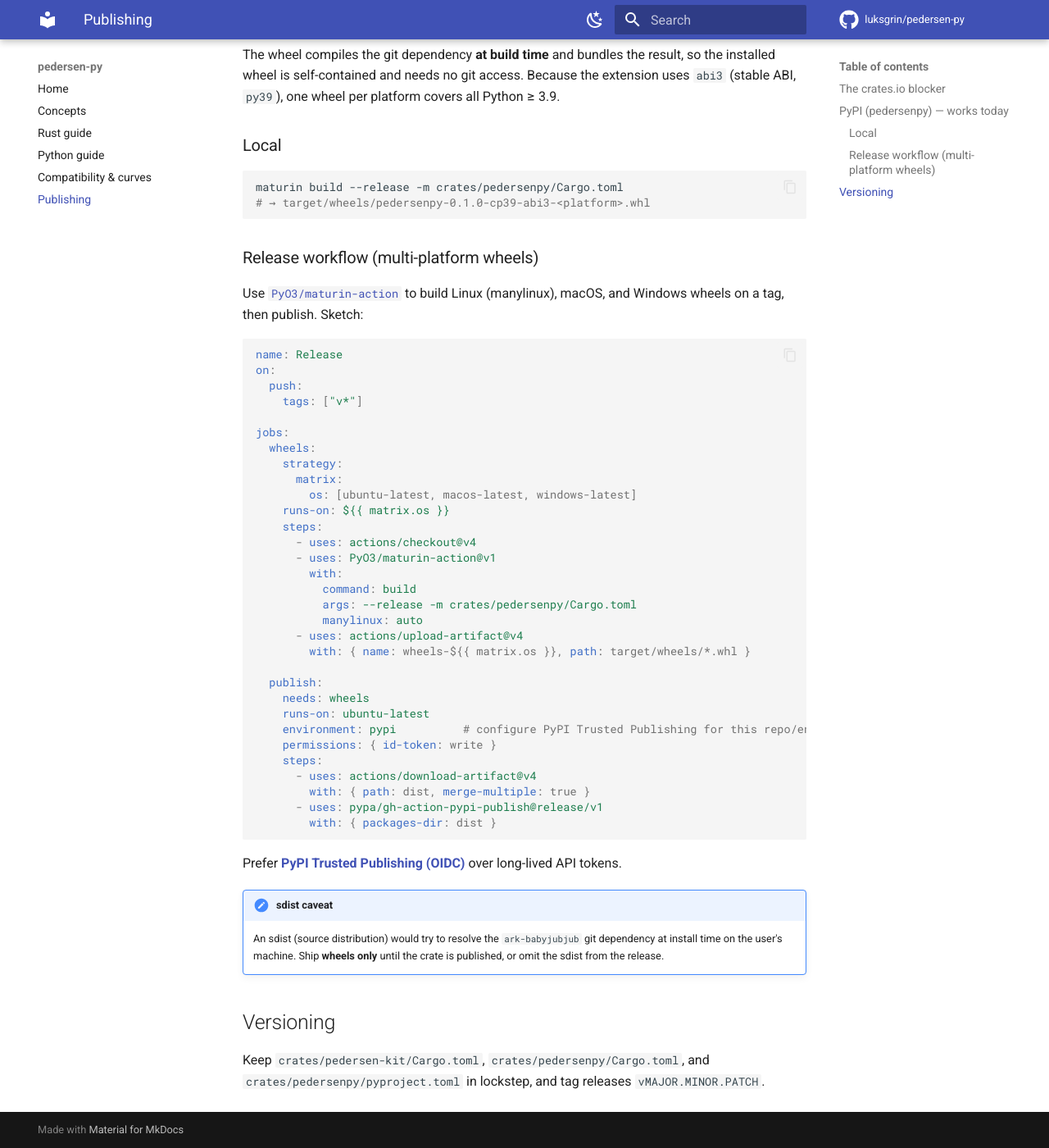
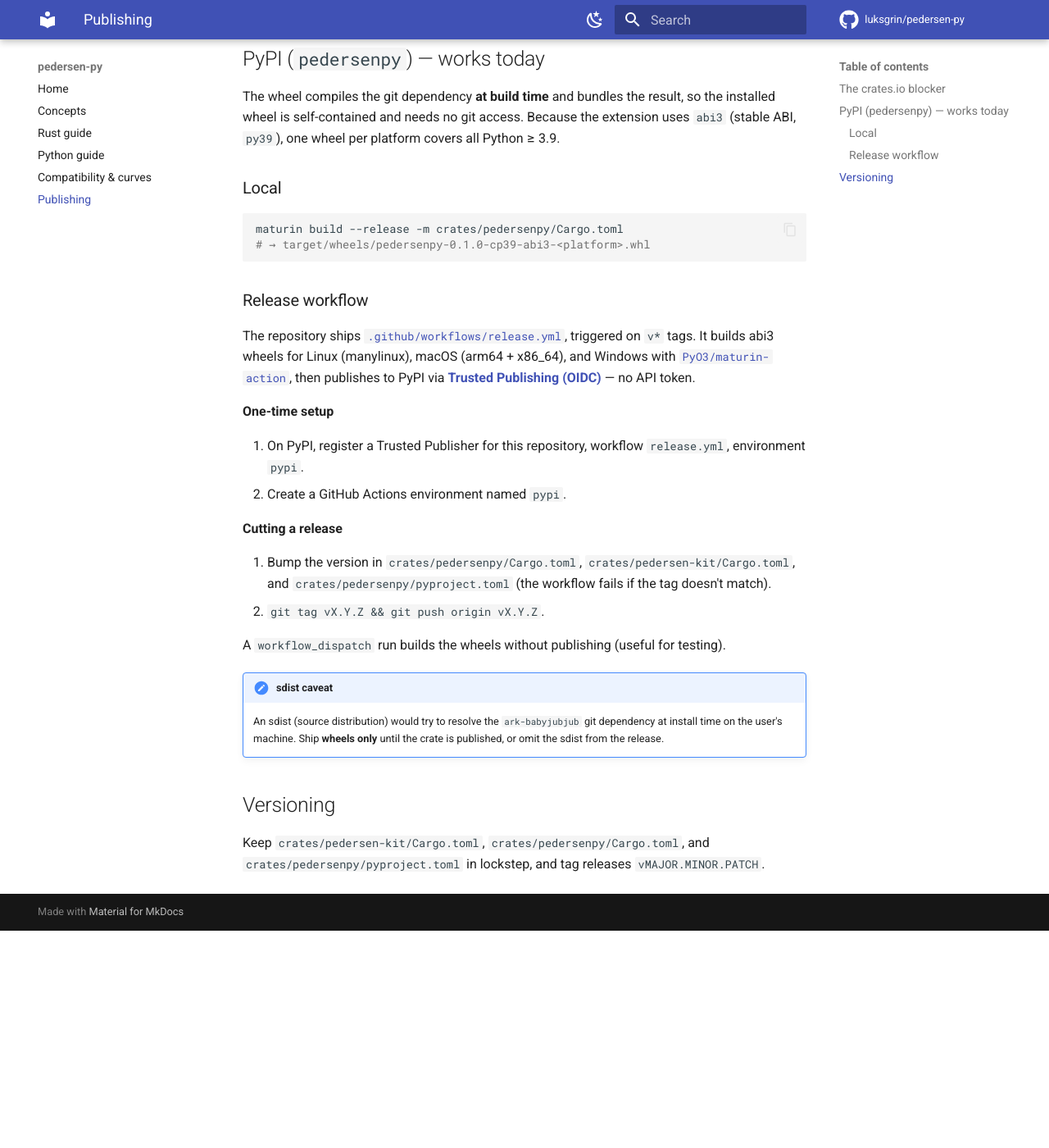
Before and after one commit to luksgrin/pedersen-py, an MkDocs documentation site: the page built from docs/publishing.md, in a window 1280 px wide and 1400 px high, scrolled down 1139 px. Shown: the whole window at 82% size. Built offline with MkDocs 1.6.1 and Material for MkDocs 9.7.7, drawn with Linux system fonts in a browser that asks for light colours; comment, search, counter and statistics services are not loaded; after the commit the page ends 2274 px from its top, so only the background shows below that; some of the changed text lies outside the part shown.

Commit message:
docs: align publishing guide with the release workflow
Point to .github/workflows/release.yml, document the PyPI Trusted Publishing setup and the release steps, and the PUBLISH_CRATE gate for crates.io.

````diff
--- a/docs/publishing.md
+++ b/docs/publishing.md
@@ -26,7 +26,7 @@
    ark-babyjubjub = "0.x"
    ```
 2. Delete the `[patch.crates-io]` block from the workspace root `Cargo.toml`.
-3. Verify and publish:
+3. Add a `CARGO_REGISTRY_TOKEN` repository secret, then set the repository variable `PUBLISH_CRATE = true` to enable the (currently gated) `crates` job in the release workflow — or publish manually:
    ```bash
    cargo test -p pedersen-kit
    cargo publish -p pedersen-kit
@@ -45,45 +45,21 @@
 # → target/wheels/pedersenpy-0.1.0-cp39-abi3-<platform>.whl
 ```
 
-### Release workflow (multi-platform wheels)
+### Release workflow
 
-Use [`PyO3/maturin-action`](https://github.com/PyO3/maturin-action) to build Linux (manylinux), macOS, and Windows wheels on a tag, then publish. Sketch:
+The repository ships [`.github/workflows/release.yml`](https://github.com/luksgrin/pedersen-py/blob/main/.github/workflows/release.yml), triggered on `v*` tags. It builds abi3 wheels for Linux (manylinux), macOS (arm64 + x86_64), and Windows with [`PyO3/maturin-action`](https://github.com/PyO3/maturin-action), then publishes to PyPI via **[Trusted Publishing (OIDC)](https://docs.pypi.org/trusted-publishers/)** — no API token.
 
-```yaml
-name: Release
-on:
-  push:
-    tags: ["v*"]
+**One-time setup**
 
-jobs:
-  wheels:
-    strategy:
-      matrix:
-        os: [ubuntu-latest, macos-latest, windows-latest]
-    runs-on: ${{ matrix.os }}
-    steps:
-      - uses: actions/checkout@v4
-      - uses: PyO3/maturin-action@v1
-        with:
-          command: build
-          args: --release -m crates/pedersenpy/Cargo.toml
-          manylinux: auto
-      - uses: actions/upload-artifact@v4
-        with: { name: wheels-${{ matrix.os }}, path: target/wheels/*.whl }
+1. On PyPI, register a Trusted Publisher for this repository, workflow `release.yml`, environment `pypi`.
+2. Create a GitHub Actions environment named `pypi`.
 
-  publish:
-    needs: wheels
-    runs-on: ubuntu-latest
-    environment: pypi          # configure PyPI Trusted Publishing for this repo/environment
-    permissions: { id-token: write }
-    steps:
-      - uses: actions/download-artifact@v4
-        with: { path: dist, merge-multiple: true }
-      - uses: pypa/gh-action-pypi-publish@release/v1
-        with: { packages-dir: dist }
-```
+**Cutting a release**
 
-Prefer **[PyPI Trusted Publishing (OIDC)](https://docs.pypi.org/trusted-publishers/)** over long-lived API tokens.
+1. Bump the version in `crates/pedersenpy/Cargo.toml`, `crates/pedersen-kit/Cargo.toml`, and `crates/pedersenpy/pyproject.toml` (the workflow fails if the tag doesn't match).
+2. `git tag vX.Y.Z && git push origin vX.Y.Z`.
+
+A `workflow_dispatch` run builds the wheels without publishing (useful for testing).
 
 !!! note "sdist caveat"
     An sdist (source distribution) would try to resolve the `ark-babyjubjub` git dependency at install time on the user's machine. Ship **wheels only** until the crate is published, or omit the sdist from the release.
````
